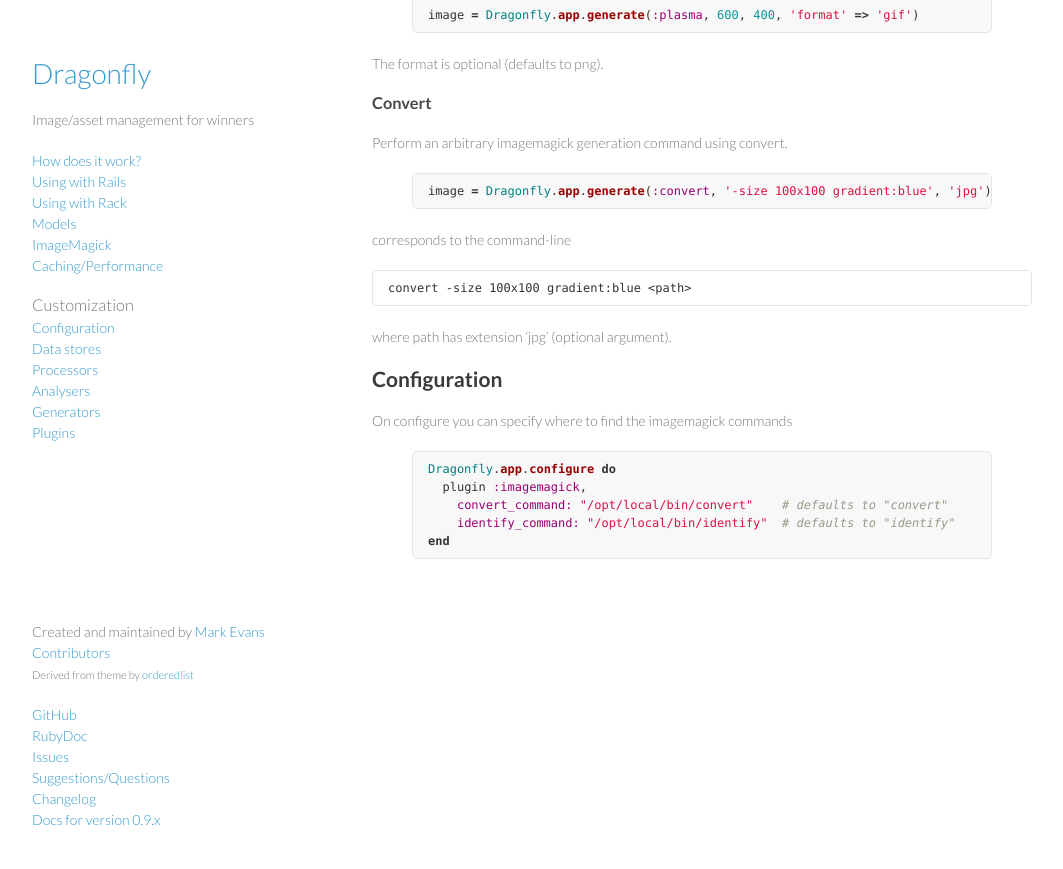
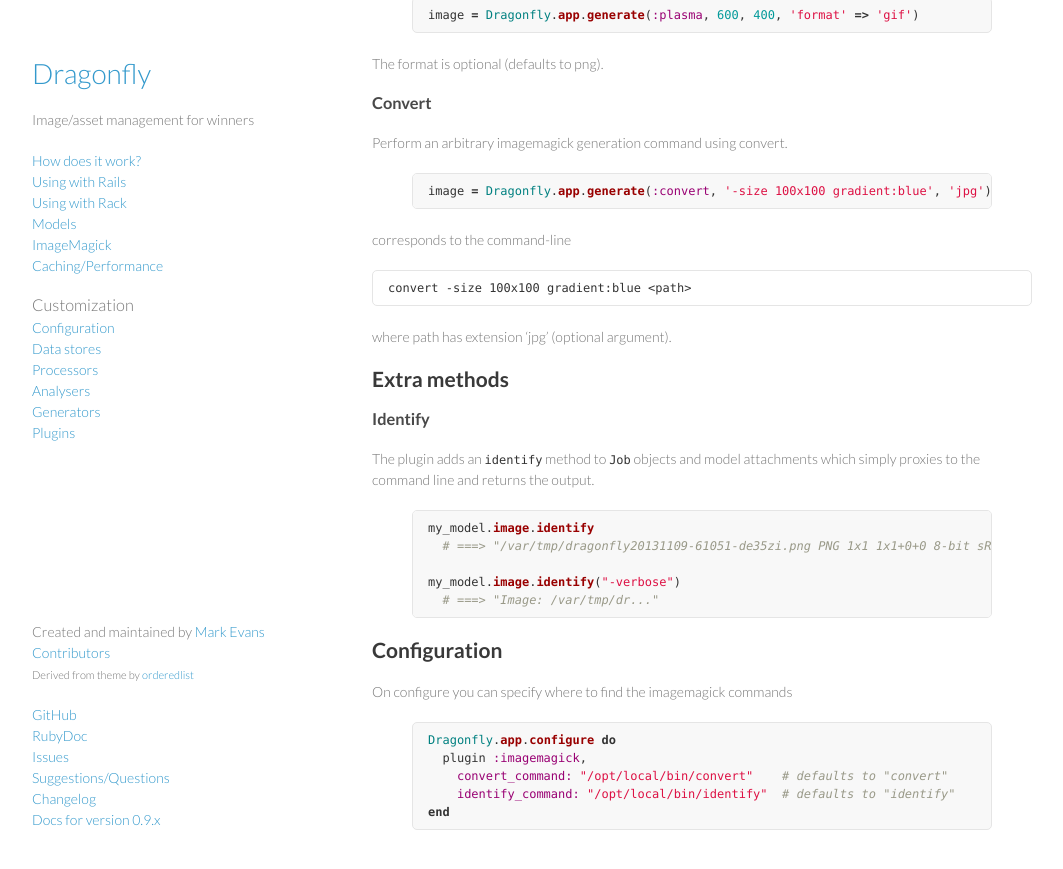
Before and after one commit to brendon/dragonfly-docs, a Jekyll site: the page built from _posts/0000-01-05-imagemagick.md, in a window 1280 px wide and 900 px high, scrolled down 2918 px. Shown: the top 869 px of the window, without its empty margins (108-1171 px from the left). Built offline with Jekyll 4.4.1, drawn with Linux system fonts in a browser that asks for light colours; Markdown is read by kramdown in place of the engine named in the settings.

Commit message:
Imagemagick plugin identify

```diff
--- a/_posts/0000-01-05-imagemagick.md
+++ b/_posts/0000-01-05-imagemagick.md
@@ -157,6 +157,19 @@ corresponds to the command-line
 
 where path has extension 'jpg' (optional argument).
 
+## Extra methods
+### Identify
+The plugin adds an `identify` method to `Job` objects and model attachments which
+simply proxies to the command line and returns the output.
+
+{% highlight ruby %}
+my_model.image.identify
+  # ===> "/var/tmp/dragonfly20131109-61051-de35zi.png PNG 1x1 1x1+0+0 8-bit sRGB 1c 266B 0.000u 0:00.000\n"
+
+my_model.image.identify("-verbose")
+  # ===> "Image: /var/tmp/dr..."
+{% endhighlight %}
+
 ## Configuration
 On configure you can specify where to find the imagemagick commands
 {% highlight ruby %}
```
